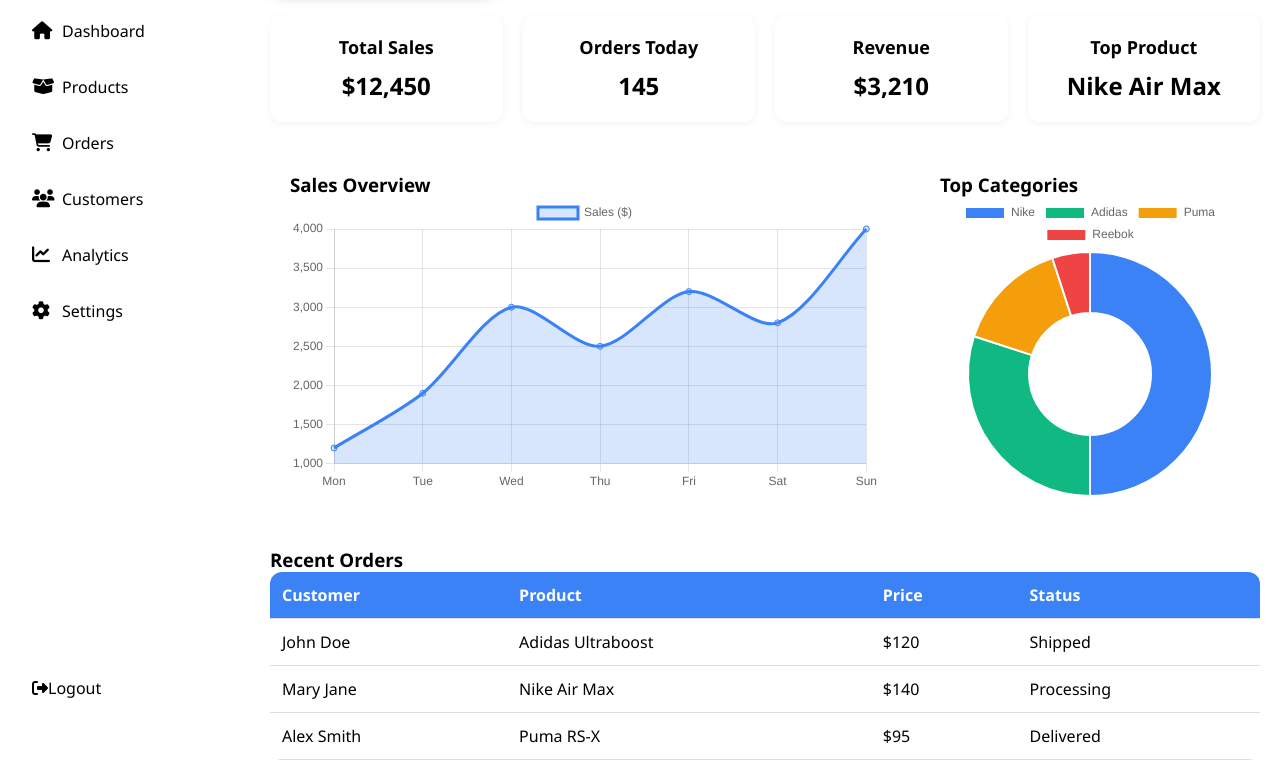
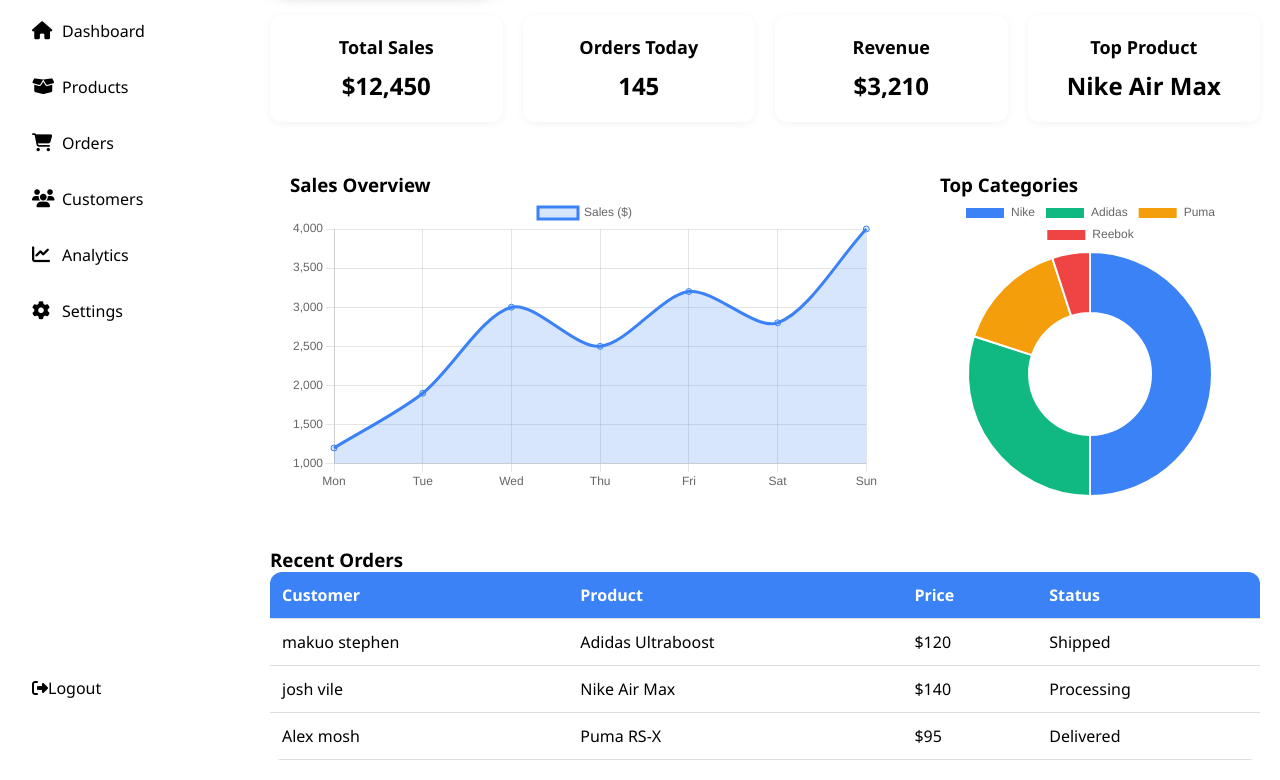
Before and after one commit to Kaida-19/admindashboard, a plain HTML site: page index.html in a window 1280 px wide. Shown: the part 69-849 px from the top of the page. Drawn offline with nearby package versions, Linux system fonts and the light colour scheme.

Commit message:
Update index.html

```diff
--- a/index.html
+++ b/index.html
@@ -368,19 +368,19 @@
           </thead>
           <tbody>
             <tr>
-              <td>John Doe</td>
+              <td>makuo stephen</td>
               <td>Adidas Ultraboost</td>
               <td>$120</td>
               <td>Shipped</td>
             </tr>
             <tr>
-              <td>Mary Jane</td>
+              <td>josh vile</td>
               <td>Nike Air Max</td>
               <td>$140</td>
               <td>Processing</td>
             </tr>
             <tr>
-              <td>Alex Smith</td>
+              <td>Alex mosh</td>
               <td>Puma RS-X</td>
               <td>$95</td>
               <td>Delivered</td>
```
